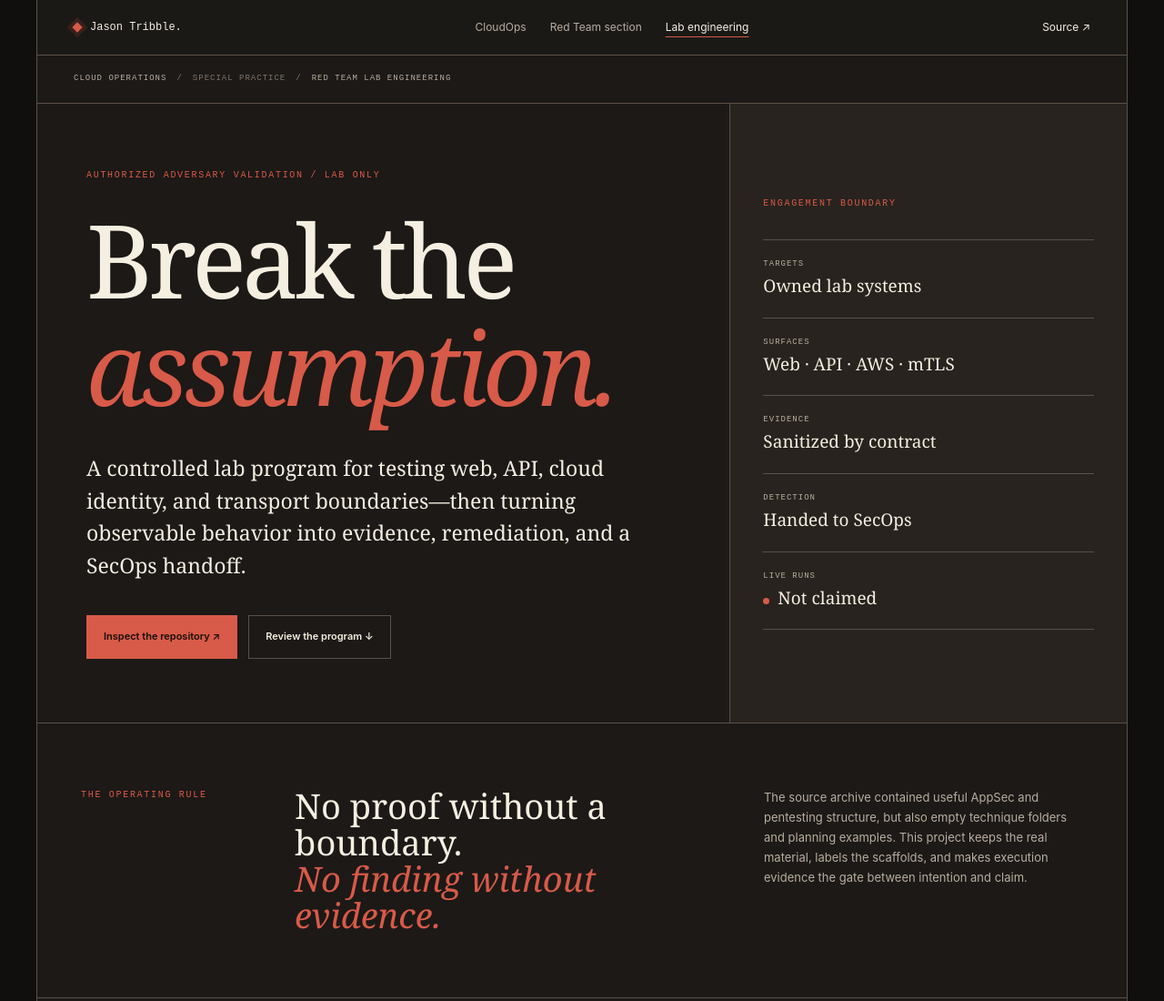
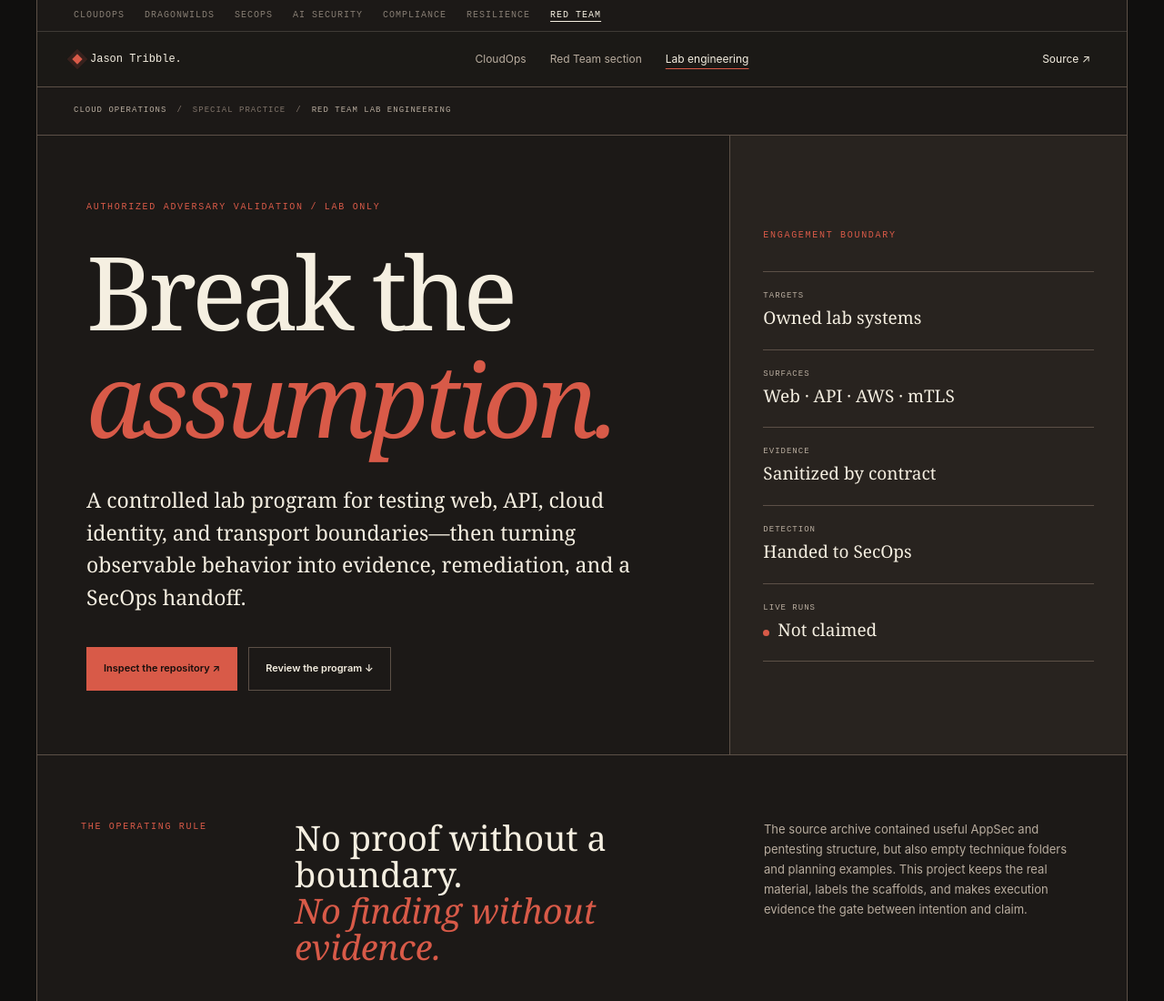
Before and after one commit to CloudSec-Jay/red-team-lab-engineering, a plain HTML site: page docs/index.html in a window 1280 px wide. Shown: the top 1100 px of the page at 91% size. Drawn offline with Linux system fonts and the light colour scheme; a web font is replaced by a local one.

Commit message:
Add shared portfolio Pages navigation bar (#1)
Edited by Claude

```diff
--- a/docs/assets/site.css
+++ b/docs/assets/site.css
@@ -117,3 +117,9 @@ nav a[aria-current] { color: var(--ink); text-decoration: underline; text-decora
 @media (prefers-reduced-motion: reduce) {
   html { scroll-behavior: auto; }
 }
+
+/* Shared bar linking every portfolio Pages site; inherits this site's colors. */
+.pages-bar { display: flex; gap: 6px 22px; overflow-x: auto; padding: 9px 40px; border-bottom: 1px solid color-mix(in srgb, currentColor 22%, transparent); font: 500 10px/1.6 "JetBrains Mono", ui-monospace, monospace; letter-spacing: 1px; text-transform: uppercase; white-space: nowrap; scrollbar-width: none; }
+.pages-bar a { color: inherit; opacity: .68; text-decoration: none; }
+.pages-bar a:hover, .pages-bar a[aria-current] { opacity: 1; text-decoration: underline; text-underline-offset: 4px; }
+@media (max-width: 680px) { .pages-bar { padding: 9px 24px; } }
--- a/docs/index.html
+++ b/docs/index.html
@@ -11,10 +11,11 @@
   <link rel="preconnect" href="https://fonts.googleapis.com">
   <link rel="preconnect" href="https://fonts.gstatic.com" crossorigin>
   <link href="https://fonts.googleapis.com/css2?family=Playfair+Display:ital,wght@0,400;0,700;1,400&amp;family=JetBrains+Mono:wght@400;500&amp;family=Inter:wght@400;500;600&amp;display=swap" rel="stylesheet">
-  <link rel="stylesheet" href="assets/site.css?v=20261011">
+  <link rel="stylesheet" href="assets/site.css?v=20261011-pages">
 </head>
 <body>
   <a class="skip" href="#content">Skip to content</a>
+  <nav class="pages-bar" aria-label="Portfolio sites"><a href="https://cloudsec-jay.github.io/cloud-ops-engineering/">CloudOps</a><a href="https://cloudsec-jay.github.io/dragonwilds-aws/">Dragonwilds</a><a href="https://cloudsec-jay.github.io/k8s-secops-platform/">SecOps</a><a href="https://cloudsec-jay.github.io/ai-ml-security/">AI Security</a><a href="https://cloudsec-jay.github.io/compliance-guardrails-integrity/">Compliance</a><a href="https://cloudsec-jay.github.io/cloud-resilience-recovery/">Resilience</a><a href="https://cloudsec-jay.github.io/red-team-lab-engineering/" aria-current="page">Red Team</a></nav>
   <header class="site-header">
     <a class="brand" href="https://cloudsec-jay.github.io/cloud-ops-engineering/"><span class="signal" aria-hidden="true"></span>Jason Tribble.</a>
     <nav aria-label="Project navigation">
```
